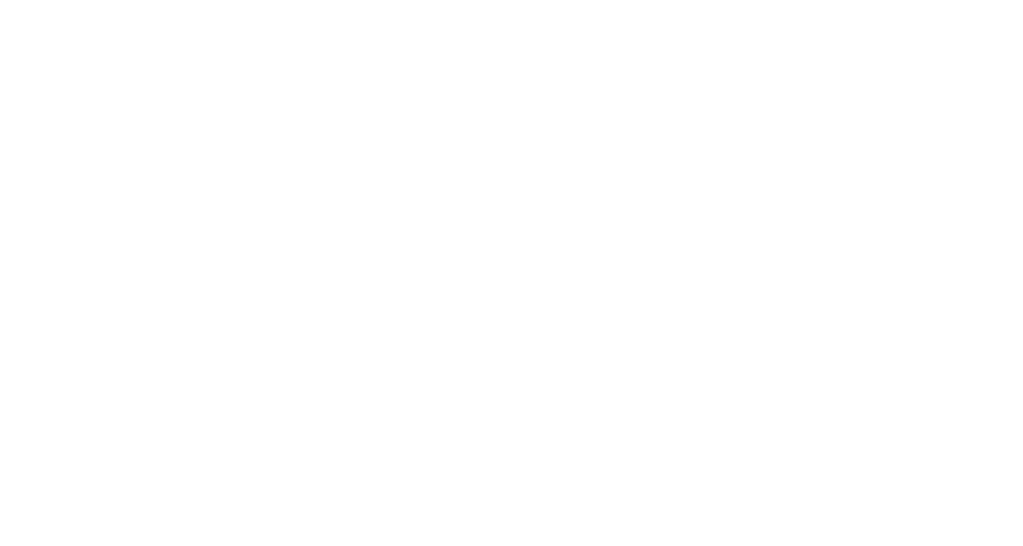
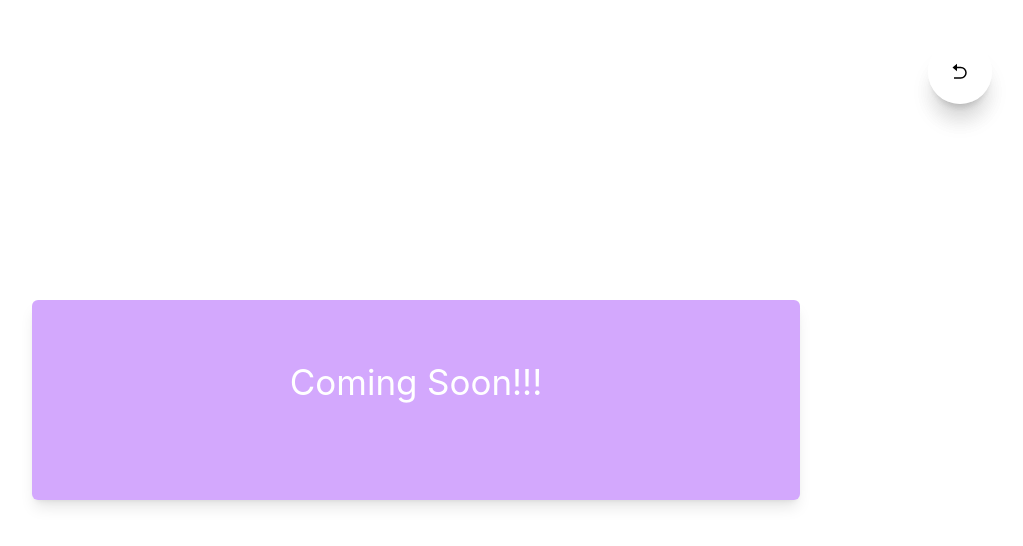
Before and after one commit to Olorunsolavictor/my-portfolio, a React (Create React App) app: page /shopout in a window 1280 px wide. Before the commit this address had no page. Shown: the top 546 px of the page, without its empty margins (224-1247 px from the left). Built offline with nearby package versions, Linux system fonts and the light colour scheme.

Commit message:
shopout updated

```diff
--- a/src/App.js
+++ b/src/App.js
@@ -2,6 +2,7 @@
 import { BrowserRouter } from "react-router-dom";
 import LandingPage from "./components/LandingPage";
 import ProjectDetails from "./components/ProjectDetails";
+import ShopOut from "./components/ShopOut";
 import { Route, Routes } from "react-router-dom";
 
 function App() {
@@ -10,6 +11,7 @@
       <Routes>
         <Route path="/" element={<LandingPage />} />
         <Route path="/projectdetails" element={<ProjectDetails />} />
+        <Route path="/shopout" element={<ShopOut />} />
       </Routes>
     </BrowserRouter>
   );
--- a/src/components/ProjectCard.jsx
+++ b/src/components/ProjectCard.jsx
@@ -12,7 +12,7 @@
       {projectList.map((project) => (
         <Fade key={project.id}>
           <div className="shadow-md hover:shadow-2xl font-month-[400px] sm:w-[300px] md:w-[300px] sm:my-[50px] ">
-            <CardActionArea onClick={() => navigate("/projectdetails")}>
+            <CardActionArea onClick={() => navigate(project.link)}>
               <div
                 className="bg-white h-[250px] flex items-center  justify-center "
                 component="img"
--- a/src/components/ProjectDetails.jsx
+++ b/src/components/ProjectDetails.jsx
@@ -63,17 +63,20 @@
         </div>
       </button>
 
-      <div className="text-center flex flex-col items-center md:mt-[20px]  sm:mt-10 md:mb-[20px] sm:mb- ">
+      <div className="text-center flex flex-col items-center md:mt-[20px]  sm:mt-10 md:mb-[20px] sm:mb-3 ">
         <span className="text-gray-600 font-poppins font-[500] sm:text-[27px] md:text-[30px]">
           Handout
         </span>
         <hr className="w-[20%] h-[2px] bg-gray-300 rounded border-0" />
       </div>
-      <p className="mb-[10px] text-gray-600  font-poppins font-[400]  sm:text-[18px]">
-        Handout is a platform for giving out unwanted personal items. This
-        platform allows people to give out useful but <br />
-        unwanted items to others who may need them
-      </p>
+      <div className="sm:w-[80%]">
+        <p className="mb-[10px] text-gray-600  font-poppins font-[400]  sm:text-[16px]">
+          Handout is a platform for giving out unwanted personal items. This
+          platform allows people to give out useful but <br />
+          unwanted items to others who may need them
+        </p>
+      </div>
+
       <p className="mb-[10px]  text-gray-600 font-poppins font-[200] text-[18px]">
         <span className="font-[500]">Project Year:</span> 2021
       </p>
--- a/src/components/Projects.jsx
+++ b/src/components/Projects.jsx
@@ -23,7 +23,7 @@
       name: "Shop it",
       description: "An e-commerce platform",
       image: shop,
-      link: "https://shop-out.netlify.app/",
+      link: "/shopout",
       gitHub: "https://github.com/Olorunsolavictor/shop-out",
     },
     {
--- /dev/null
+++ b/src/components/ShopOut.jsx
@@ -0,0 +1,25 @@
+import React from "react";
+import { useNavigate } from "react-router-dom";
+import { RiArrowGoBackFill } from "react-icons/ri";
+
+const ShopOut = () => {
+  const navigate = useNavigate();
+  return (
+    <div className="flex flex-col  items-center justify-center h-screen w-full relative">
+      <button
+        onClick={() => navigate(-1)}
+        smooth
+        className="fixed rounded-full shadow-xl z-50 font-poppins text-lg md:top-[5%] sm:top-[5%] sm:left-[80%] md:left-[90%]"
+      >
+        <div className="rounded-full   h-16 w-16 flex items-center justify-center cursor-pointer  active:bg-[#6408f947] bg-white hover:scale-110 transition duration-500  active:text-white  hover:shadow-lg active:shadow-none shadow-xl">
+          <RiArrowGoBackFill className="text-black" />
+        </div>
+      </button>
+      <div className="rounded-md shadow-lg w-[60%] h-[200px] flex flex-col p-5 text-center justify-center items-center bg-purple-400/70">
+        <p className="font-500 text-[35px] text-white">Coming Soon!!!</p>
+      </div>
+    </div>
+  );
+};
+
+export default ShopOut;
```
